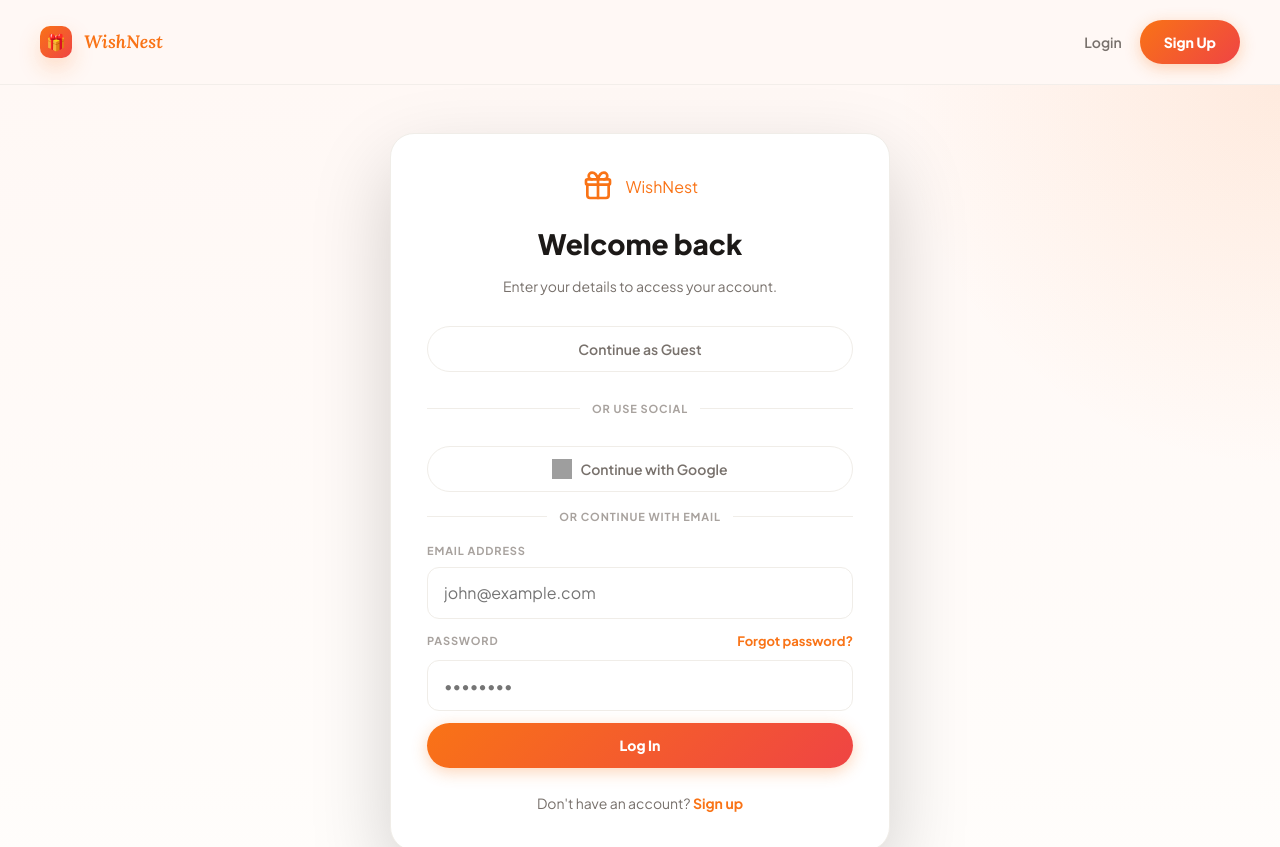
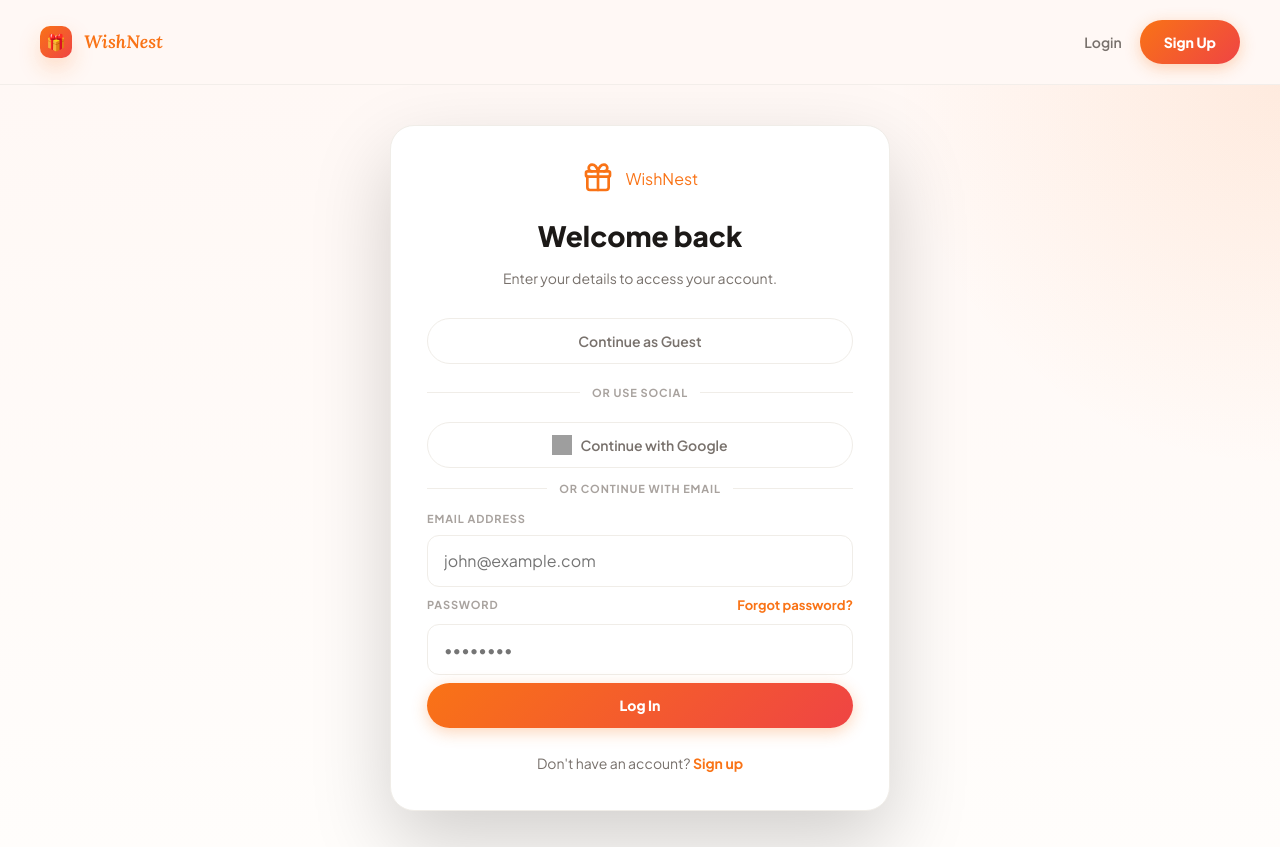
Before and after one commit to Yatish05/wishnest, a React (Vite) app: page /login in a window 1280 px wide. Shown: the top 847 px of the page. Built offline with nearby package versions, Linux system fonts and the light colour scheme; no server answers; grey boxes are pictures that could not be loaded.

Commit message:
UI: Fix vertical centering and button alignment in AuthPage

```diff
--- a/src/pages/AuthPage.css
+++ b/src/pages/AuthPage.css
@@ -1,9 +1,10 @@
 .auth-container {
   min-height: calc(100vh - 88px);
   display: flex;
+  flex-direction: column;
   align-items: center;
   justify-content: center;
-  padding: 48px 24px;
+  padding: 40px 24px;
   background:
     radial-gradient(circle at top right, rgba(249, 115, 22, 0.1), transparent 24rem),
     linear-gradient(180deg, #fff8f5 0%, #fffdfb 100%);
@@ -44,12 +45,14 @@
 .auth-form {
   display: flex;
   flex-direction: column;
-  gap: 12px;
+  gap: 8px;
 }
 
 .social-btn,
 .auth-submit {
   width: 100%;
+  display: flex;
+  justify-content: center;
 }
 
 .social-icon {
@@ -60,7 +63,7 @@
 .auth-divider {
   display: flex;
   align-items: center;
-  margin: 16px 0;
+  margin: 12px 0;
   color: var(--color-text-muted);
 }
 
```
